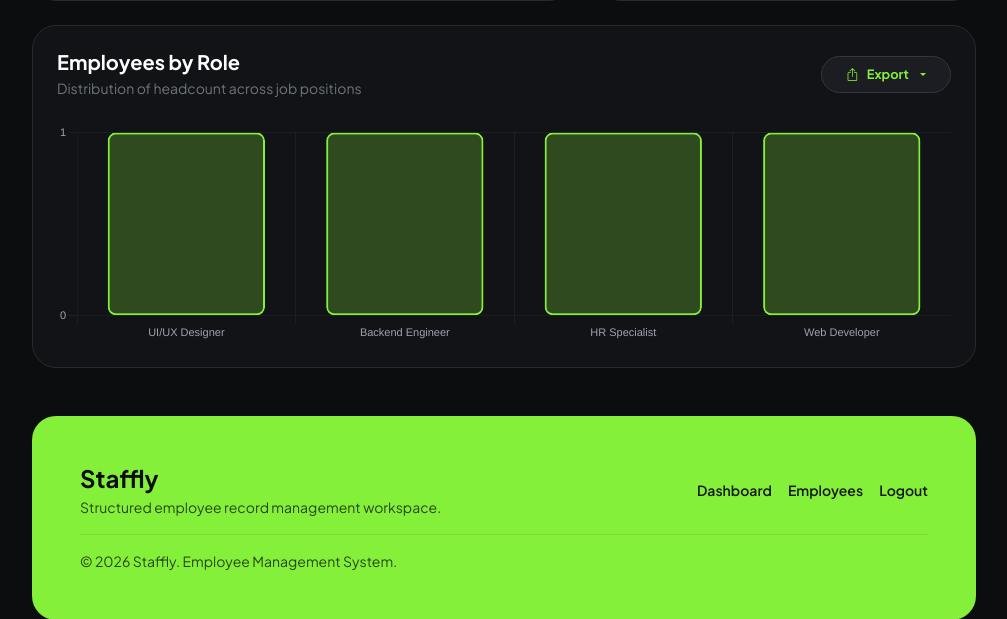
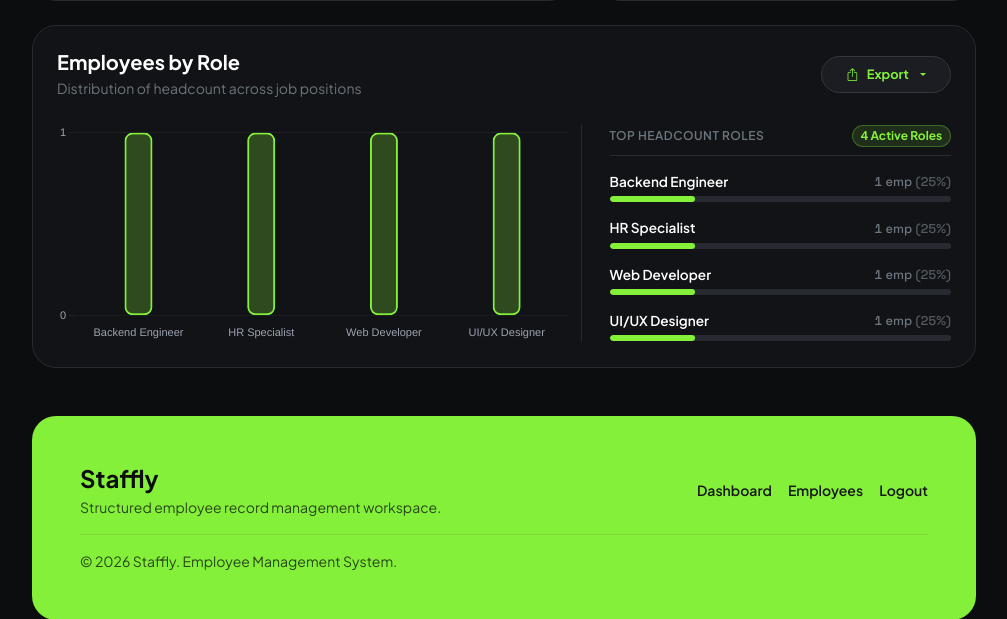
Before and after one commit to rahajengeka/staffly, a PHP site: page /dashboard.php in a window 1280 px wide. Shown: the part 1042-1661 px from the top of the page, without its empty margins (256-1263 px from the left). Run offline with PHP 8.4, Linux system fonts and the light colour scheme; a user stored in the database is signed in; data comes from the database, SQL or seed files in the repository.

Commit message:
tambah fitur

```diff
--- a/assets/css/style.css
+++ b/assets/css/style.css
@@ -51,22 +51,22 @@ body {
     background: rgba(24, 25, 28, 0.94);
     -webkit-backdrop-filter: blur(12px);
     backdrop-filter: blur(12px);
-    border: 1px solid rgba(115, 115, 115, 0.35);
+    border: 1px solid rgba(255, 255, 255, 0.12);
     border-radius: 9999px;
     padding: 10px 24px;
     display: flex;
     align-items: center;
     justify-content: space-between;
     gap: 28px;
-    box-shadow: 0 20px 50px rgba(0, 0, 0, 0.55);
+    box-shadow: 0 8px 24px rgba(0, 0, 0, 0.45);
 }
 
 .staffly-dot {
-    width: 12px;
-    height: 12px;
+    width: 10px;
+    height: 10px;
     border-radius: 9999px;
     background-color: var(--brand-neon);
-    box-shadow: 0 0 12px rgba(132, 240, 58, 0.65);
+    box-shadow: 0 0 0 2px rgba(132, 240, 58, 0.25);
     display: inline-block;
 }
 
@@ -153,6 +153,11 @@ body {
     transform: translateY(-1px);
 }
 
+.btn-neon:focus-visible {
+    outline: 2px solid var(--brand-neon);
+    outline-offset: 2px;
+}
+
 .staffly-input {
     background-color: var(--brand-card);
     border: 1px solid #32363e;
@@ -166,11 +171,15 @@ body {
     background-color: var(--brand-card);
     border-color: var(--brand-neon);
     color: #ffffff;
-    box-shadow: none;
+    box-shadow: 0 0 0 2px rgba(132, 240, 58, 0.2);
+}
+
+.staffly-input:focus-visible {
+    outline: none;
 }
 
 .staffly-input::placeholder {
-    color: #71717a;
+    color: #94a3b8;
 }
 
 .staffly-input.form-select {
--- a/dashboard.php
+++ b/dashboard.php
@@ -177,6 +177,13 @@ $chartValues = json_encode(array_column($chartData, 'total'));
         .mobile-topbar {
             background-color: var(--brand-panel);
             border-bottom: 1px solid var(--brand-border);
+        }
+
+        @media (min-width: 992px) {
+            .chart-divider {
+                border-left: 1px solid var(--brand-border);
+                padding-left: 1.75rem;
+            }
         }
     </style>
 </head>
@@ -406,8 +413,38 @@ $chartValues = json_encode(array_column($chartData, 'total'));
                                     </ul>
                                 </div>
                             </div>
-                            <div style="height: 220px; position: relative;">
-                                <canvas id="roleChart"></canvas>
+                            <div class="row g-4 align-items-center">
+                                <!-- Kolom Kiri: Bar Chart -->
+                                <div class="col-lg-7">
+                                    <div style="height: 220px; position: relative;">
+                                        <canvas id="roleChart"></canvas>
+                                    </div>
+                                </div>
+
+                                <!-- Kolom Kanan: Top Roles & Headcount Breakdown -->
+                                <div class="col-lg-5 chart-divider">
+                                    <div class="d-flex align-items-center justify-content-between mb-3 pb-2 border-bottom border-secondary border-opacity-25">
+                                        <span class="small fw-semibold text-secondary text-uppercase" style="letter-spacing: 0.5px; font-size: 0.75rem;">Top Headcount Roles</span>
+                                        <span class="badge rounded-pill px-2.5 py-1" style="background: rgba(132, 240, 58, 0.12); color: #84f03a; border: 1px solid rgba(132, 240, 58, 0.3); font-size: 0.75rem;">
+                                            <?= count($chartData) ?> Active Roles
+                                        </span>
+                                    </div>
+                                    <div class="d-flex flex-column gap-3">
+                                        <?php foreach (array_slice($chartData, 0, 4) as $item):
+                                            $pct = $totalEmployees > 0 ? round(($item['total'] / $totalEmployees) * 100) : 0;
+                                        ?>
+                                            <div>
+                                                <div class="d-flex justify-content-between align-items-center mb-1 small">
+                                                    <span class="text-white fw-semibold" style="font-size: 0.85rem;"><?= e($item['jabatan']) ?></span>
+                                                    <span class="text-secondary font-mono-tabular" style="font-size: 0.8rem;"><?= (int) $item['total'] ?> emp <span class="opacity-75">(<?= $pct ?>%)</span></span>
+                                                </div>
+                                                <div class="progress" style="height: 6px; background-color: #272a30; border-radius: 999px;">
+                                                    <div class="progress-bar" role="progressbar" style="width: <?= $pct ?>%; background-color: #84f03a; border-radius: 999px;" aria-valuenow="<?= $pct ?>" aria-valuemin="0" aria-valuemax="100"></div>
+                                                </div>
+                                            </div>
+                                        <?php endforeach; ?>
+                                    </div>
+                                </div>
                             </div>
                         </div>
                     </div>
@@ -467,6 +504,9 @@ $chartValues = json_encode(array_column($chartData, 'total'));
                         borderWidth: 2,
                         borderRadius: 8,
                         borderSkipped: false,
+                        maxBarThickness: 28,
+                        barPercentage: 0.85,
+                        categoryPercentage: 0.8,
                     }]
                 },
                 options: {
@@ -485,10 +525,10 @@ $chartValues = json_encode(array_column($chartData, 'total'));
                     scales: {
                         x: {
                             ticks: { color: '#9ca3af', font: { size: 11 } },
-                            grid: { color: 'rgba(255,255,255,0.05)' }
+                            grid: { display: false }
                         },
                         y: {
-                            ticks: { color: '#9ca3af', stepSize: 1, font: { size: 11 } },
+                            ticks: { color: '#9ca3af', stepSize: 1, precision: 0, font: { size: 11 } },
                             grid: { color: 'rgba(255,255,255,0.05)' },
                             beginAtZero: true,
                         }
```
Also changed, not shown: DESIGN.md (added, +45 -0 lines), antislop.md (added, +45 -0 lines), login.php (+0 -8 lines), README.md.
